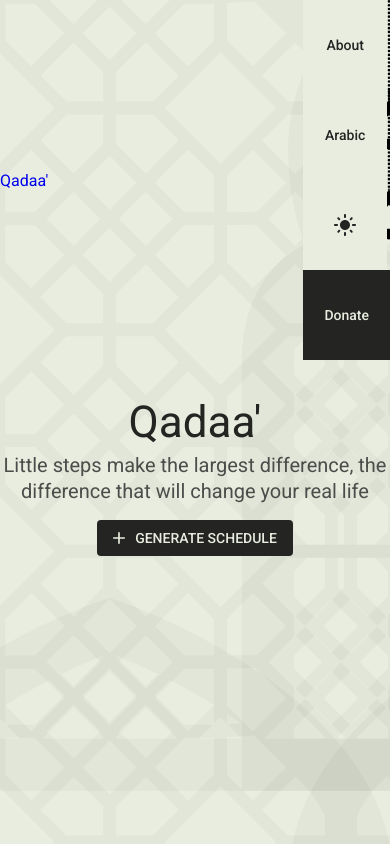
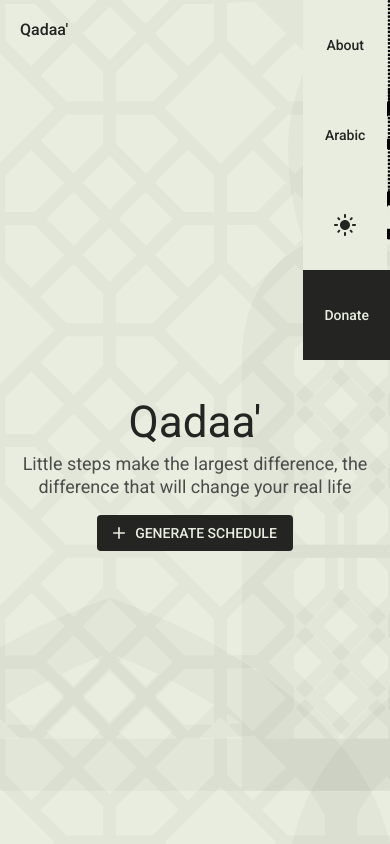
Before and after one commit to WeamAdel/qadaa, a Next.js app: page / in a window 390 px wide. Built offline with nearby package versions, Linux system fonts and the light colour scheme.

Commit message:
Add Navbar Logo Styles

```diff
--- a/styles/app.scss
+++ b/styles/app.scss
@@ -21,6 +21,7 @@
 @import "./components/page";
 @import "./components/buttons";
 @import "./components/icon";
+@import "./components/container";
 
 // Pages
 @import "./pages/home.scss";
--- /dev/null
+++ b/styles/components/_container.scss
@@ -0,0 +1,10 @@
+:root {
+  --container-px: max(min(4.39vw, 80px), 20px);
+}
+.container {
+  max-width: 1400px;
+  margin-left: auto;
+  margin-right: auto;
+  padding-left: var(--container-px);
+  padding-right: var(--container-px);
+}
--- a/styles/components/_navbar.scss
+++ b/styles/components/_navbar.scss
@@ -1,11 +1,22 @@
 .navbar {
   display: flex;
-  align-items: center;
+  // align-items: center;
   text-transform: capitalize;
+  padding-left: var(--container-px);
 }
 
 .navbar__logo {
   margin-right: auto;
+  font-weight: var(--fw-med);
+  @include clamp("margin-top", 28, 20, 32);
+
+  a {
+    color: var(--primary-fg);
+
+    &:visited {
+      color: var(--primary-fg);
+    }
+  }
 }
 
 .navbar__links-list {
--- a/styles/pages/home.scss
+++ b/styles/pages/home.scss
@@ -19,13 +19,13 @@
 
 .home__desc {
   color: var(--secondary-fg);
-  max-width: 35rem;
+  max-width: min(35rem, 90vw);
   margin-right: auto;
   margin-left: auto;
   line-height: 1.3;
   margin-top: 0;
   margin-bottom: 0;
-  @include clamp("font-size", 28, 20, 32);
+  @include clamp("font-size", 28, 18, 30);
 }
 
 .home__generate-btn {
--- a/styles/settings/_themes.scss
+++ b/styles/settings/_themes.scss
@@ -4,5 +4,6 @@
   --secondary-fg: var(--gray-900);
   --tertiary-fg: var(--gray-900);
   --primary-accent: var(--grass-400);
-  --secondary-accent: var(--yellow-900);
+  --secondary-accent: var(--grass-900);
+  --contrast-accent: var(--yellow-900);
 }
```
